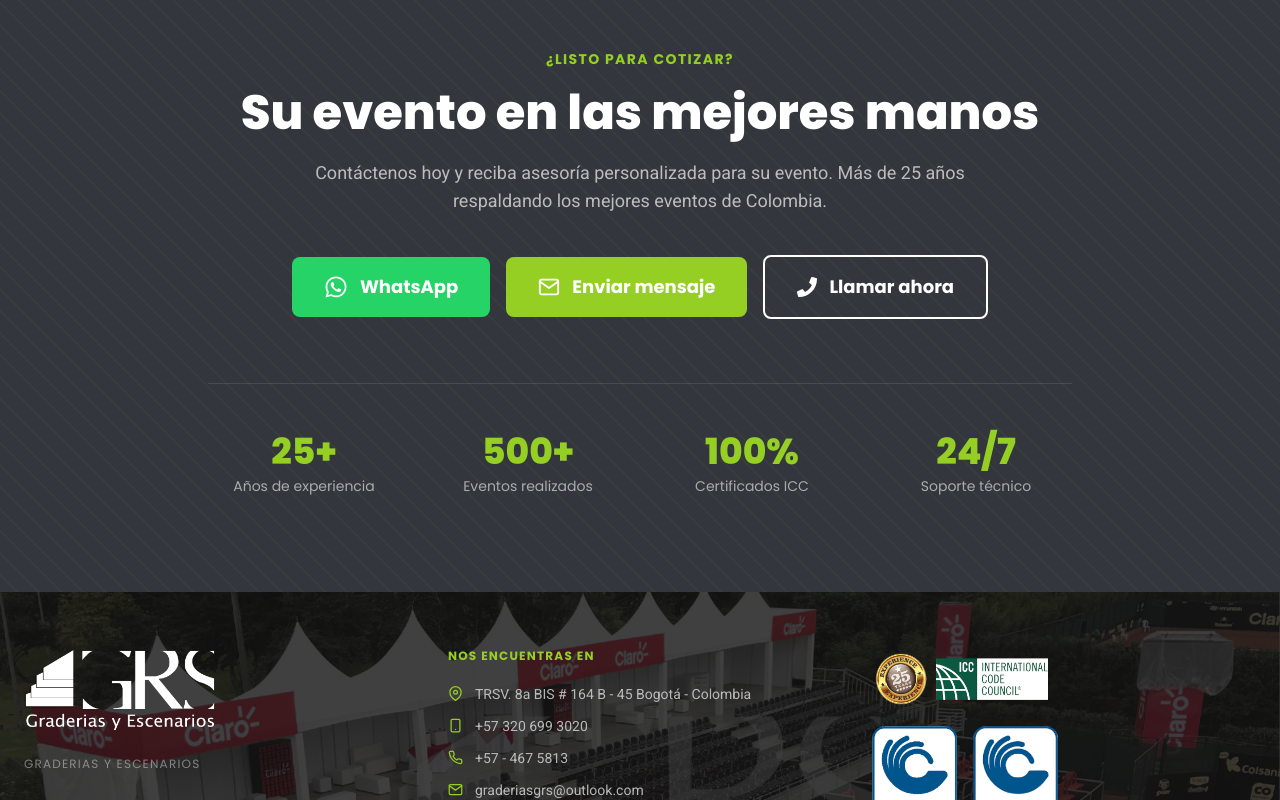
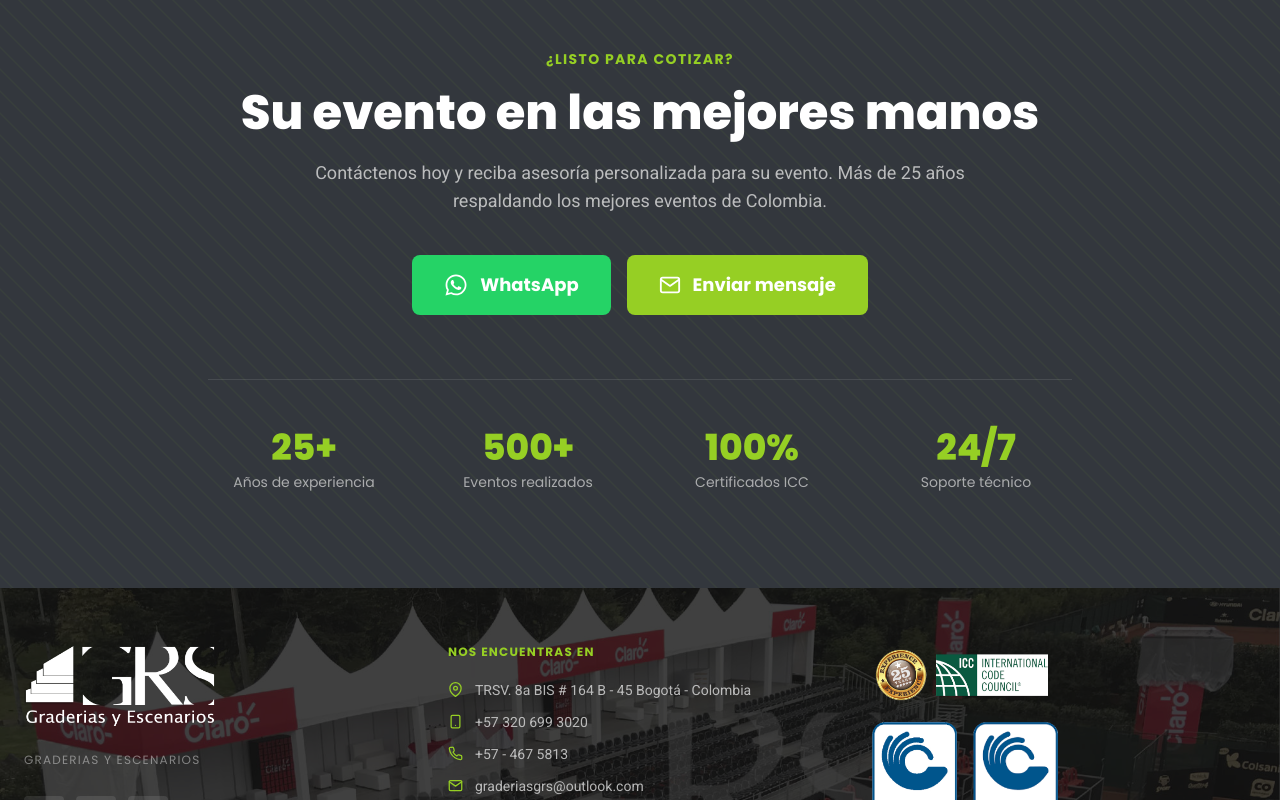
Before and after one commit to disenoprisxel/Graderias-GRS, a Next.js app: page /fuxion2024 in a window 1280 px wide. Shown: the part 1652-2452 px from the top of the page. Built offline with nearby package versions, Linux system fonts and the light colour scheme.

Commit message:
fix: eliminar boton Llamar ahora de ContactoCTA

```diff
--- a/components/sections/ContactoCTA.tsx
+++ b/components/sections/ContactoCTA.tsx
@@ -2,7 +2,7 @@
 
 import { useRef } from 'react'
 import { motion, useScroll, useTransform, type Variants } from 'framer-motion'
-import { FaWhatsapp, FaPhone } from 'react-icons/fa'
+import { FaWhatsapp } from 'react-icons/fa'
 import { FiMail } from 'react-icons/fi'
 
 const statsData = [
@@ -106,15 +106,6 @@ export default function ContactoCTA() {
             <FiMail size={22} />
             Enviar mensaje
           </motion.a>
-          <motion.a
-            variants={btnItem}
-            href="tel:+573132816757"
-            whileHover={{ scale: 1.04 }}
-            className="flex items-center gap-3 border-2 border-white text-white font-heading font-bold px-8 py-4 rounded-lg hover:bg-white hover:text-dark transition-colors text-lg w-full sm:w-auto justify-center"
-          >
-            <FaPhone size={20} />
-            Llamar ahora
-          </motion.a>
         </motion.div>
 
         {/* Stats */}
```
